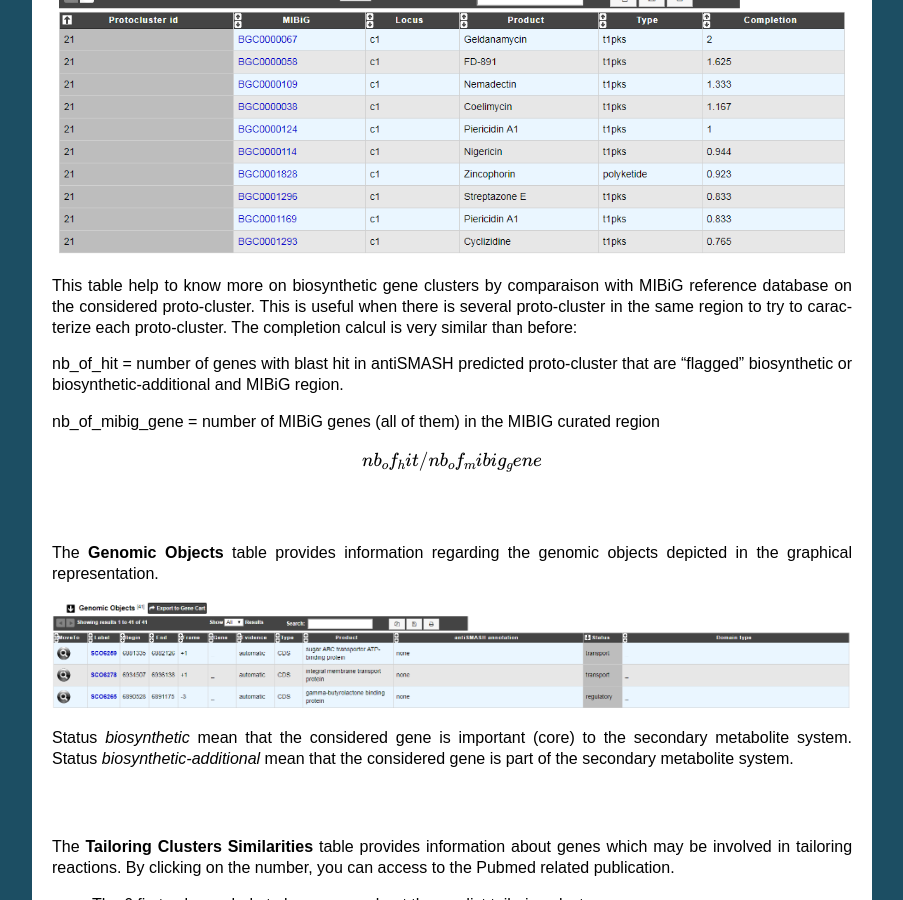
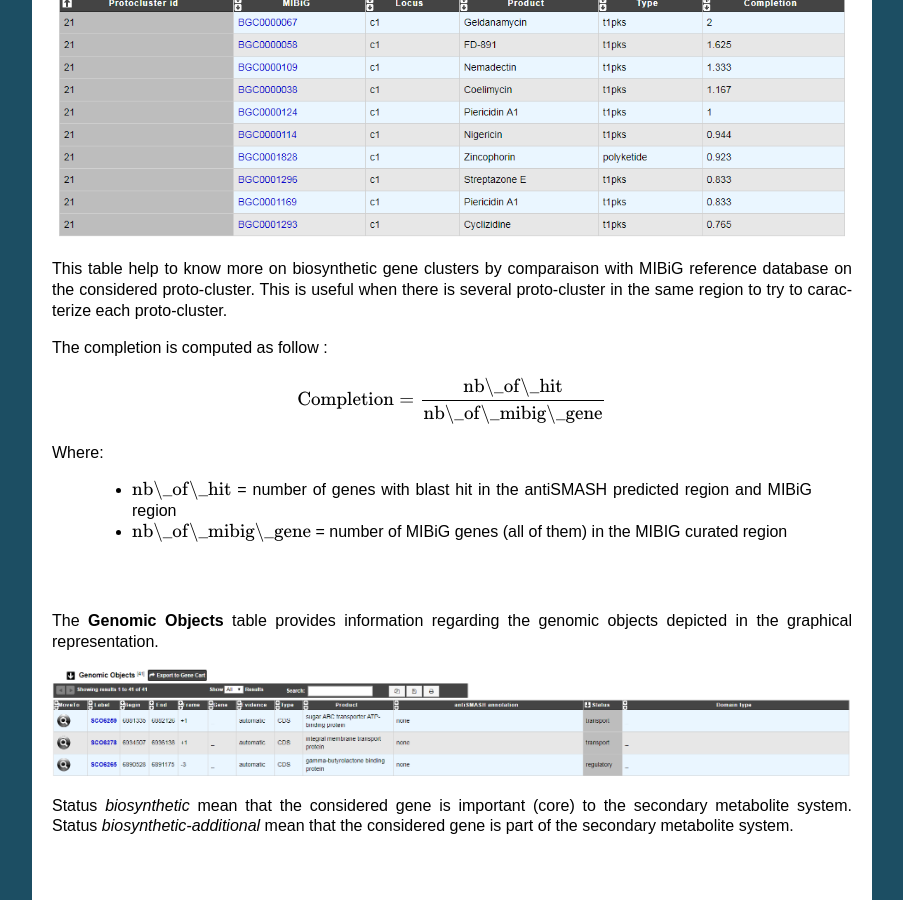
Before and after one commit to labgem/microscope-user-doc, a Sphinx documentation site: the page built from docs/content/metabolism/domainviewer.rst, in a window 1280 px wide and 900 px high, scrolled down 1893 px. Shown: the whole window, without its empty margins (198-1101 px from the left). Built offline with Sphinx 7.4.7, drawn with Linux system fonts in a browser that asks for light colours; formulas are drawn with MathJax 3; some of the changed text lies outside the part shown.

Commit message:
Reformat equations and minor corrections.

```diff
--- a/docs/content/metabolism/domainviewer.rst
+++ b/docs/content/metabolism/domainviewer.rst
@@ -28,7 +28,8 @@ What information are in this window?
 This window allows you to visualize the antiSMASH cluster predictions and its genomic context.
 
 The boxes in the middle of the viewer (on the blue line) represent the predicted domains of the predicted secondary metabolite genes.
-The other boxes in the viewer represent the genomic object existing in the region. Only some type of genomic object are represented ('CDS','fCDS','tRNA','rRNA','misc_RNA','ncRNA','tmRNA','misc_feature','mobile_element'). 'misc_feature' object will appear at the bottom of the viewer.
+The other boxes in the viewer represent the genomic object existing in the region. Only some type of genomic object are represented (``CDS``, ``fCDS``, ``tRNA``, ``rRNA``, ``misc_RNA``, ``ncRNA``, ``tmRNA``, ``misc_feature``, ``mobile_element``).
+``misc_feature`` object will appear at the bottom of the viewer.
 
 All the boxes in the **viewer** can be mouse over to obtain summarized informations about them. The genomic object data are also described in the **Genomic Objects** table below.
 
@@ -65,14 +66,17 @@ This table help to know more on biosynthetic gene clusters by comparaison with M
 .. image:: img/antiSMASH5_Knownproto.PNG
 
 This table help to know more on biosynthetic gene clusters by comparaison with MIBiG reference database on the considered proto-cluster. This is useful when there is several proto-cluster in the same region to try to caracterize each proto-cluster.
-The completion calcul is very similar than before:
 
-nb_of_hit = number of genes with blast hit in antiSMASH predicted proto-cluster that are "flagged" biosynthetic or biosynthetic-additional  and MIBiG region.
+The completion is computed as follow :
 
-nb_of_mibig_gene = number of MIBiG genes (all of them) in the MIBIG curated region
+.. math::
 
-.. math:: nb_of_hit/nb_of_mibig_gene
+   \text{Completion}=\frac{\text{nb\_of\_hit}}{\text{nb\_of\_mibig\_gene}}
 
+Where:
+
+  * :math:`\text{nb\_of\_hit}` = number of genes with blast hit in the antiSMASH predicted region and MIBiG region
+  * :math:`\text{nb\_of\_mibig\_gene}` = number of MIBiG genes (all of them) in the MIBIG curated region
 
 |
 |
```
Also changed, not shown: docs/content/metabolism/antismash.rst (+8 -5 lines).
